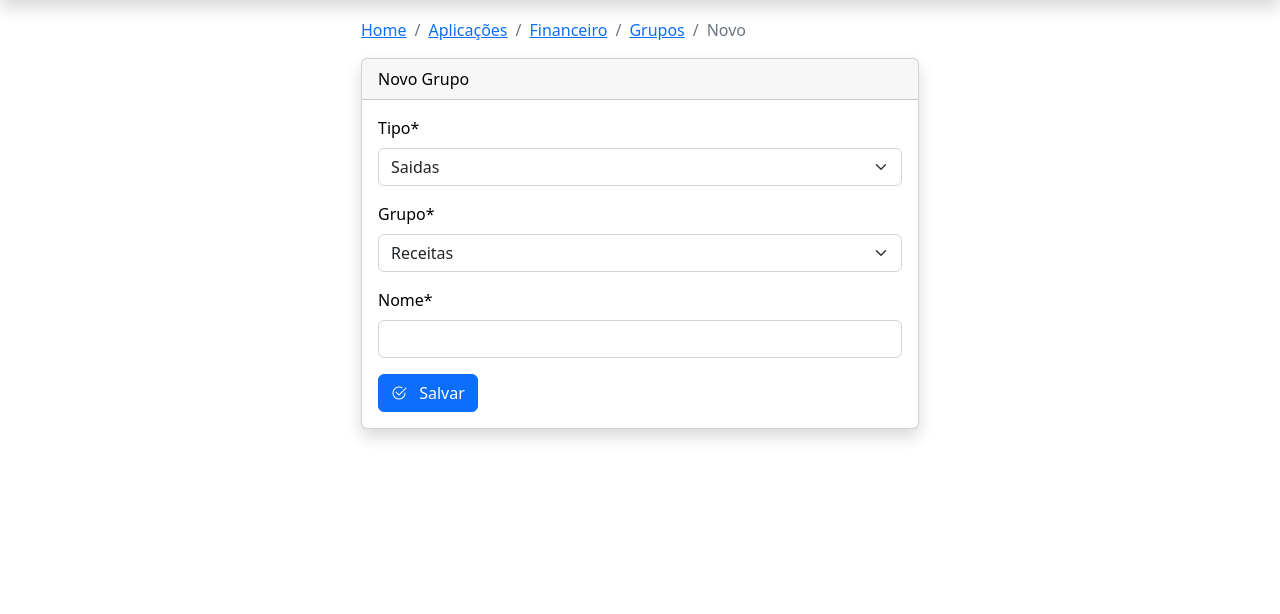
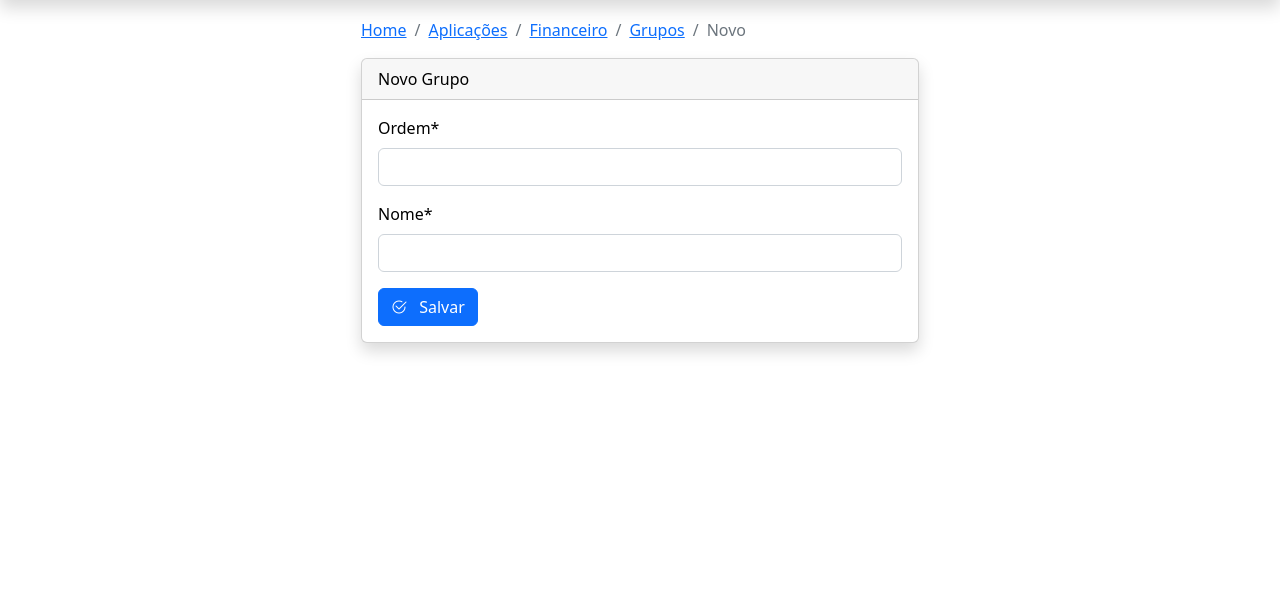
Before and after one commit to atilacapovilla/acsistemas, a Django app: page /financeiro/grupo/create/ in a window 1280 px wide. Shown: the part 62-676 px from the top of the page. Run offline with Django 4.2, Linux system fonts and the light colour scheme; the visitor is signed in with stand-in values (Sample User, id 1); some libraries are stand-ins or nearby versions.

Commit message:
Refatoração do CRUD de Grupos de Categorias

```diff
--- a/financeiro/admin.py
+++ b/financeiro/admin.py
@@ -9,7 +9,7 @@ class Tipo(admin.ModelAdmin):
 
 @admin.register(Grupo)
 class Grupo(admin.ModelAdmin):
-    list_display = ('nome','tipo', 'grupo')
+    list_display = ('ordem', 'nome')
 
 @admin.register(Categoria)
 class CategoriaAdmin(admin.ModelAdmin):
--- a/financeiro/forms.py
+++ b/financeiro/forms.py
@@ -18,7 +18,7 @@ class TipoModelForm(forms.ModelForm):
 class GrupoModelForm(forms.ModelForm):
     class Meta:
         model = Grupo
-        fields = ['tipo', 'grupo', 'nome' ]
+        fields = ['ordem', 'nome' ]
 
     def clean_nome(self):
         nome = self.cleaned_data.get('nome')
--- a/financeiro/models.py
+++ b/financeiro/models.py
@@ -15,10 +15,6 @@ class Tipo(models.Model):
         ordering = ['ordem', 'nome']
 
 class Grupo(models.Model):
-    TIPO_CHOICE = (
-        ('E', 'Entradas'),
-        ('S', 'Saidas'),
-    )
 
     GRUPO_CHOICE = (
         ('1RE', 'Receitas'),
@@ -31,8 +27,7 @@ class Grupo(models.Model):
     )
 
     nome = models.CharField(max_length=50)
-    tipo = models.CharField(max_length=1, choices=TIPO_CHOICE, default='S')
-    grupo = models.CharField(max_length=3, choices=GRUPO_CHOICE, default='1RE')
+    ordem = models.IntegerField(null=False, blank=False)
     usuario = models.ForeignKey(User, on_delete=models.CASCADE)
     created_at = models.DateTimeField(auto_now_add=True)
     updated_at = models.DateTimeField(auto_now=True)
@@ -40,7 +35,7 @@ class Grupo(models.Model):
     def __str__(self):
         return self.nome
     class Meta:
-        ordering = ['tipo', 'grupo', 'nome']
+        ordering = ['ordem', 'nome']
 
 class Categoria(models.Model):
     TIPO_CATEGORIA_CHOICE = (
--- a/financeiro/templates/financeiro/grupo/form.html
+++ b/financeiro/templates/financeiro/grupo/form.html
@@ -32,14 +32,7 @@ Sistema - Financeiro - Grupo
                     <div class="row">
                         <div class="col-md-12">
                             <div class="form-group">
-                                {{ form.tipo | as_crispy_field }}
-                            </div>
-                        </div>
-                    </div>
-                    <div class="row">
-                        <div class="col-md-12">
-                            <div class="form-group">
-                                {{ form.grupo | as_crispy_field }}
+                                {{ form.ordem | as_crispy_field }}
                             </div>
                         </div>
                     </div>
--- a/financeiro/views.py
+++ b/financeiro/views.py
@@ -178,7 +178,7 @@ class GrupoList(LoginRequiredMixin, ListView):
     paginate_by = 50
 
     def get_queryset(self):
-        grupos = Grupo.objects.filter(usuario=self.request.user).order_by('tipo', 'grupo', 'nome')
+        grupos = Grupo.objects.filter(usuario=self.request.user).order_by('ordem', 'nome')
         search = self.request.GET.get('search')
         if search:
             grupos = grupos.filter(nome__icontains=search)
@@ -222,7 +222,7 @@ class GrupoDelete(LoginRequiredMixin, DeleteView):
         try:
             return self.delete(request, *args, **kwargs)
         except ProtectedError:
-            messages.error(request, 'Não é possível excluir este Grupo porque ele é referenciado por meio de chave protegida: Movimento.grupo')
+            messages.error(request, 'Não é possível excluir este Grupo porque ele é referenciado por meio de chave protegida')
             return redirect('financeiro:grupos')
 
     def get_queryset(self):
```
Also changed, not shown: financeiro/templates/financeiro/grupo/confirm_delete.html (+4 -8 lines), financeiro/templates/financeiro/grupo/list.html (+3 -11 lines), financeiro/migrations/0034_alter_grupo_options_remove_grupo_grupo_and_more.py (added).
